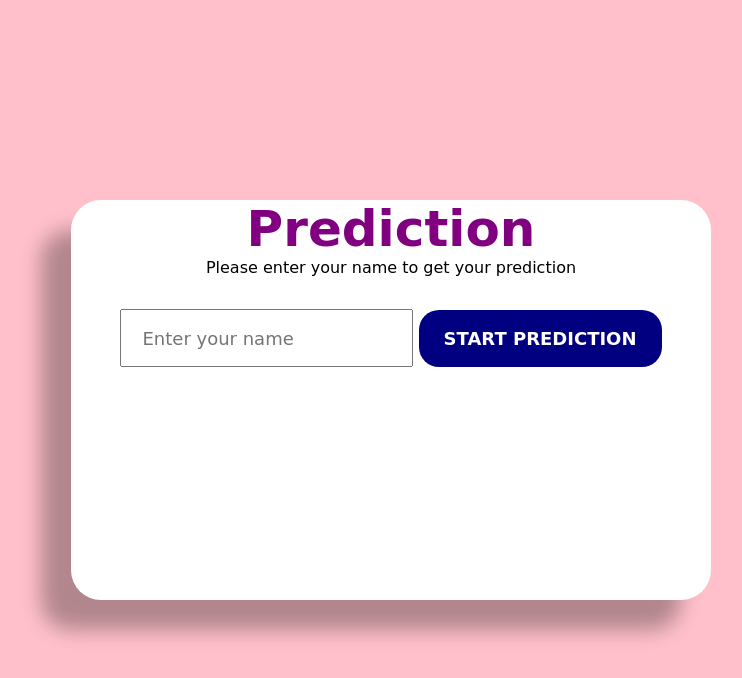
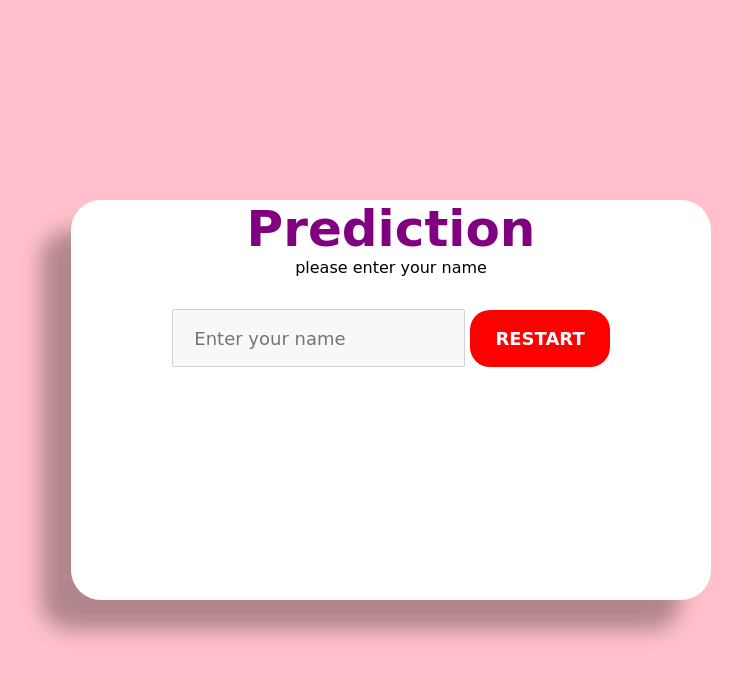
Before and after one commit to karamalashkar/apitest-assignment, a plain HTML site: page index.html in a window 1280 px wide. Both pictures are taken after a click on the button "START PREDICTION". Shown: the whole page, without its empty margins (249-991 px from the left). Drawn offline with Linux system fonts and the light colour scheme.

Commit message:
adding-js

```diff
--- a/index.html
+++ b/index.html
@@ -18,5 +18,6 @@
                 <div class="item"></div>
             </div>
         </div>
+        <script src="index.js"></script>
     </body>
 </html>
--- /dev/null
+++ b/index.js
@@ -0,0 +1,18 @@
+const button=document.querySelector('#but');
+const input=document.querySelector('#input');
+const text=document.querySelector('#text');
+//button.disabled=true;
+
+button.addEventListener('click',()=>{
+    if(input.value == ''){
+        button.style.backgroundColor='red';
+        button.innerHTML='RESTART';
+        input.disabled=true;
+        text.innerText="please enter your name";
+    }
+
+    else{
+        text.innerText='Welcome '+input.value+' !';
+    }
+
+})
```
